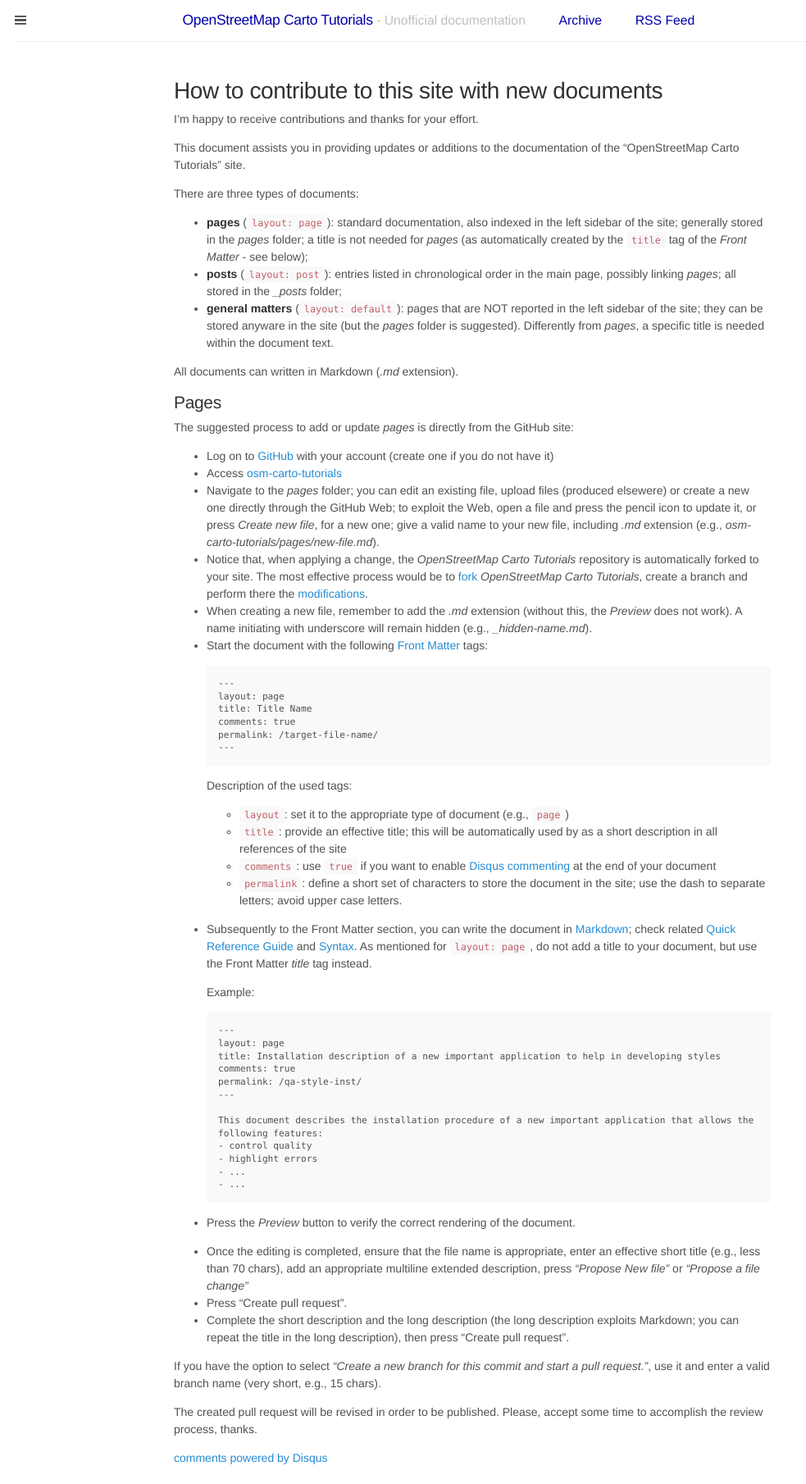
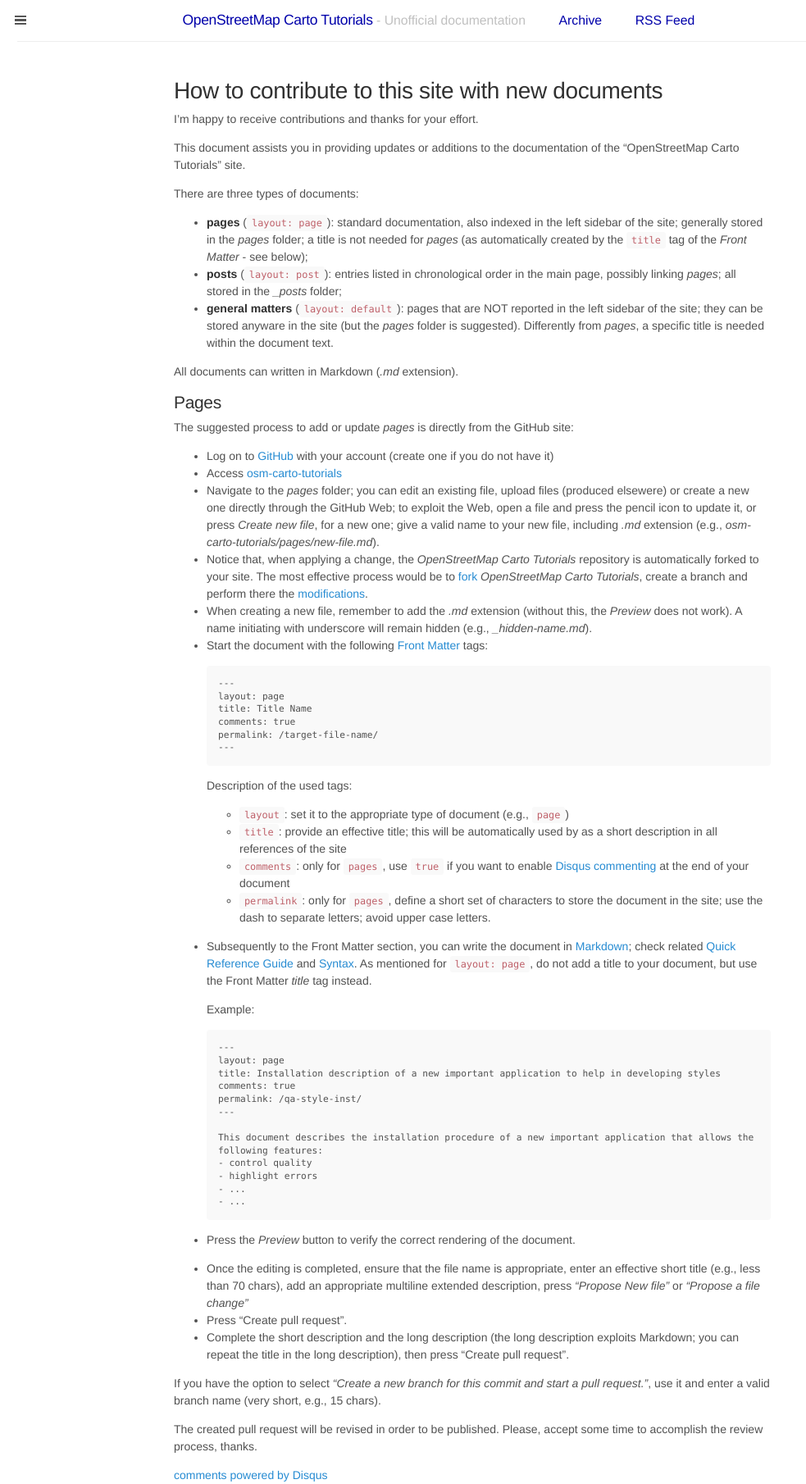
Before and after one commit to Ircama/osm-carto-tutorials, a Jekyll site: the page built from pages/how-to-contribute.md, in a window 1280 px wide. Shown: the whole page at 82% size, without its empty margins (0-983 px from the left). Built offline with Jekyll 4.4.1, drawn with Linux system fonts in a browser that asks for light colours; comment, search, counter and statistics services are not loaded; before the commit the page ends 1789 px from its top, so only the background shows below that.

Commit message:
Update how-to-contribute.md

```diff
--- a/pages/how-to-contribute.md
+++ b/pages/how-to-contribute.md
@@ -38,8 +38,8 @@
   Description of the used tags:
   - `layout`: set it to the appropriate type of document (e.g., `page`)
   - `title`: provide an effective title; this will be automatically used by as a short description in all references of the site
-  - `comments`: use `true` if you want to enable [Disqus commenting](https://disqus.com) at the end of your document
-  - `permalink`: define a short set of characters to store the document in the site; use the dash to separate letters; avoid upper case letters.
+  - `comments`: only for `pages`, use `true` if you want to enable [Disqus commenting](https://disqus.com) at the end of your document
+  - `permalink`: only for `pages`, define a short set of characters to store the document in the site; use the dash to separate letters; avoid upper case letters.
 
 - Subsequently to the Front Matter section, you can write the document in [Markdown](http://kramdown.gettalong.org); check related [Quick Reference Guide]( http://kramdown.gettalong.org/quickref.html) and [Syntax](http://kramdown.gettalong.org/syntax.html). As mentioned for `layout: page`, do not add a title to your document, but use the Front Matter *title* tag instead.
 
```
Also changed, not shown: other parts of pages/how-to-contribute.md (+1 -1 lines).
